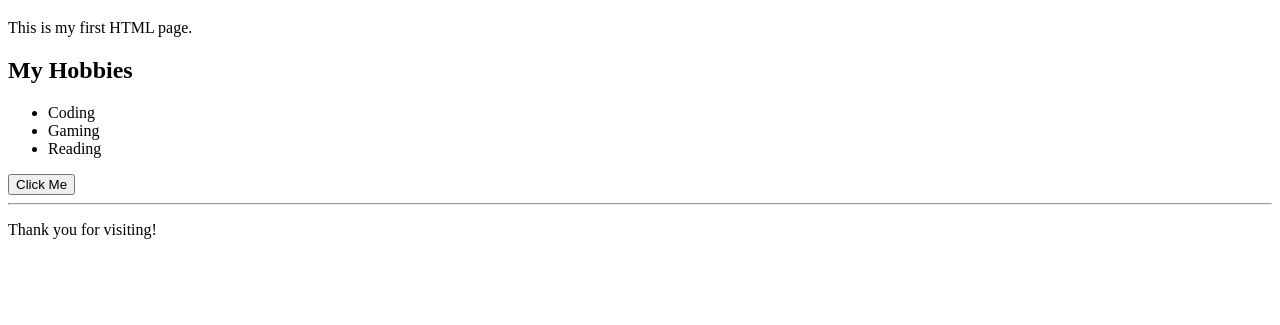
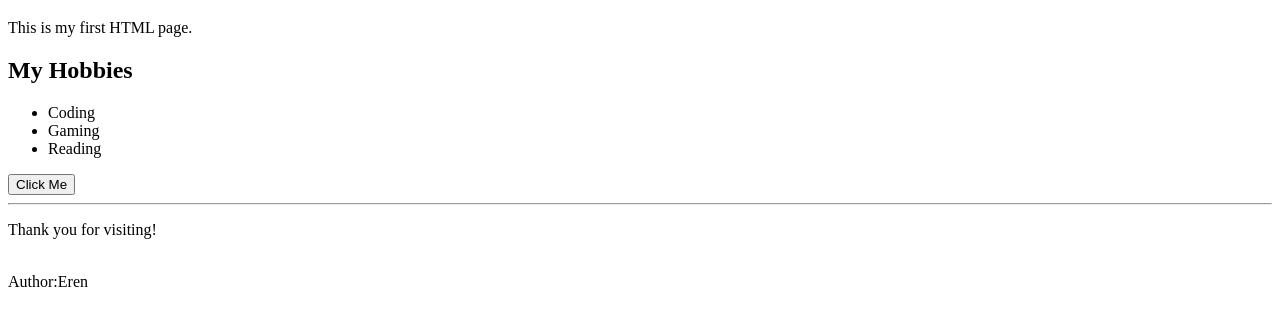
Before and after one commit to shuvamm939-glitch/Python56, a plain HTML site: page INDEX.HTML in a window 1280 px wide. Shown: the part 61-386 px from the top of the page. Drawn offline with Linux system fonts and the light colour scheme.

Commit message:
git push

```diff
--- a/INDEX.HTML
+++ b/INDEX.HTML
@@ -17,3 +17,5 @@
     <p>Thank you for visiting!</p>
 </body>
 </html>
+<br>
+Author:Eren
```
